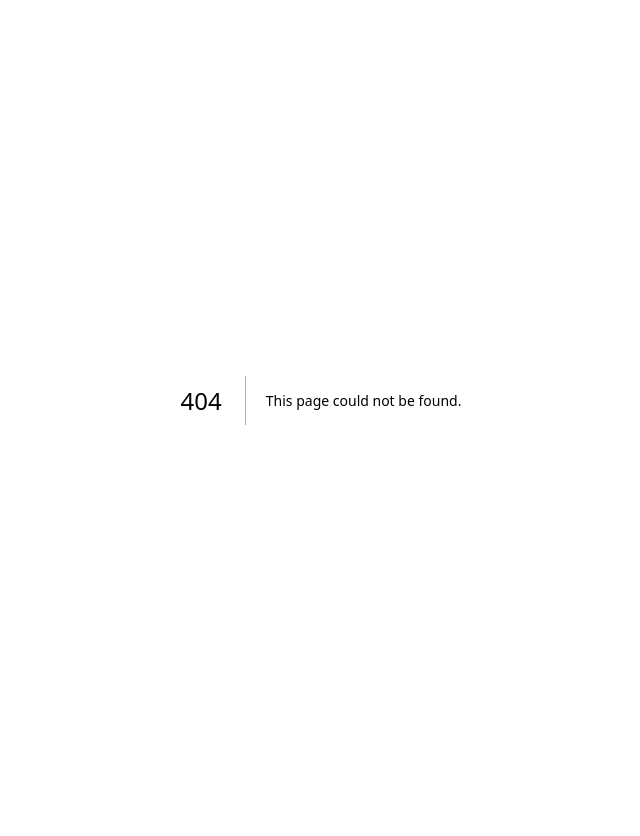
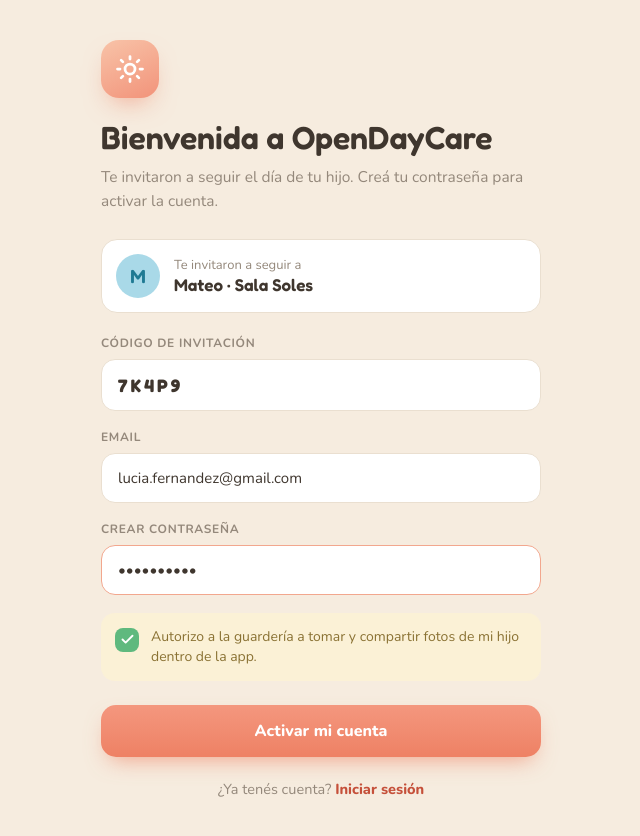
Before and after one commit to Dayana2427/open-daycare, a Next.js app: page /activate in a window 1280 px wide. Before the commit this address had no page. Shown: the top 836 px of the page, without its empty margins (319-959 px from the left). Before the commit the page ends 800 px from the top, so only its background shows below. Built offline with nearby package versions, Linux system fonts and the light colour scheme.

Commit message:
04-Add ActivatePage component for account activation process

```diff
--- /dev/null
+++ b/app/activate/page.tsx
@@ -0,0 +1,215 @@
+import { invite } from "@/lib/data/activation";
+
+export default function ActivatePage() {
+  return (
+    <div
+      className="min-h-screen flex items-center justify-center py-10 px-10"
+      style={{ background: "var(--color-cream)" }}
+    >
+      <div className="w-full max-w-[440px]">
+        {/* Sun icon */}
+        <div
+          className="flex items-center justify-center rounded-[18px] mb-[22px]"
+          style={{
+            width: 58,
+            height: 58,
+            background:
+              "linear-gradient(155deg, var(--color-brand-start), var(--color-coral-soft))",
+            boxShadow: "0 12px 26px -10px rgba(238,129,100,.65)",
+          }}
+        >
+          <SunIcon />
+        </div>
+
+        {/* Title & subtitle */}
+        <h1 className="font-display font-semibold text-[32px] leading-[1.15] text-ink mb-2">
+          Bienvenida a OpenDayCare
+        </h1>
+        <p className="mb-[26px] text-[15.5px] leading-[1.55]" style={{ color: "var(--color-muted-dark)" }}>
+          Te invitaron a seguir el día de tu hijo. Creá tu contraseña para activar la cuenta.
+        </p>
+
+        {/* Invite card */}
+        <InviteCard invite={invite} />
+
+        {/* Invitation code */}
+        <Label> CÓDIGO DE INVITACIÓN</Label>
+        <Input
+          value={invite.code}
+          className="text-[18px] tracking-[3px] font-bold font-display mb-[18px]"
+        />
+
+        {/* Email */}
+        <Label>EMAIL</Label>
+        <Input
+          type="email"
+          value={invite.email}
+          className="mb-[18px]"
+        />
+
+        {/* Password */}
+        <Label>CREAR CONTRASEÑA</Label>
+        <input
+          type="password"
+          defaultValue="contraseña"
+          readOnly
+          className="w-full px-4 py-[14px] rounded-[14px] text-[15px] text-ink mb-[18px] bg-white"
+          style={{ border: "1.5px solid #F2A78E" }}
+        />
+
+        {/* Consent checkbox */}
+        <ConsentCheckbox />
+
+        {/* CTA */}
+        <a
+          href="#"
+          className="block text-center w-full py-[15px] rounded-[15px] text-white font-extrabold text-[16px]"
+          style={{
+            background: "linear-gradient(180deg, var(--color-coral-light), var(--color-coral))",
+            boxShadow: "0 10px 22px -8px rgba(238,129,100,.7)",
+          }}
+        >
+          Activar mi cuenta
+        </a>
+
+        {/* Footer link */}
+        <p className="text-center mt-[22px] text-muted-dark text-[14.5px]">
+          ¿Ya tenés cuenta?{" "}
+          <a href="/login" className="font-extrabold" style={{ color: "var(--color-coral-dark)" }}>
+            Iniciar sesión
+          </a>
+        </p>
+      </div>
+    </div>
+  );
+}
+
+/* ── Sub-components ── */
+
+function InviteCard({ invite }: { invite: typeof import("@/lib/data/activation").invite }) {
+  const colorMap: Record<string, { bg: string; fg: string }> = {
+    sky: { bg: "var(--color-avatar-sky)", fg: "var(--color-avatar-sky-ink)" },
+    pink: { bg: "var(--color-avatar-pink)", fg: "var(--color-avatar-pink-ink)" },
+    green: { bg: "var(--color-avatar-green)", fg: "var(--color-avatar-green-ink)" },
+    yellow: { bg: "var(--color-avatar-yellow)", fg: "var(--color-avatar-yellow-ink)" },
+    purple: { bg: "var(--color-avatar-purple)", fg: "var(--color-avatar-purple-ink)" },
+  };
+
+  const c = colorMap[invite.color] ?? colorMap.sky;
+
+  return (
+    <div
+      className="flex items-center gap-[14px] rounded-[16px] p-[14px] mb-[22px]"
+      style={{
+        border: "1.5px solid var(--color-input-border)",
+        background: "white",
+      }}
+    >
+      <div
+        className="flex items-center justify-center rounded-full"
+        style={{
+          width: 44,
+          height: 44,
+          background: c.bg,
+          color: c.fg,
+        }}
+      >
+        <span className="font-display font-semibold text-[19px]">
+          {invite.initial}
+        </span>
+      </div>
+      <div>
+        <div className="text-[13px]" style={{ color: "var(--color-muted-dark)" }}>
+          Te invitaron a seguir a
+        </div>
+        <div className="font-display font-semibold text-[17px] text-ink">
+          {invite.childName} · {invite.room}
+        </div>
+      </div>
+    </div>
+  );
+}
+
+function Label({ children }: { children: string }) {
+  return (
+    <div className="text-[12px] font-bold tracking-[.7px] text-muted-dark mb-2">
+      {children}
+    </div>
+  );
+}
+
+function Input({
+  value,
+  type = "text",
+  className = "",
+}: {
+  value: string;
+  type?: string;
+  className?: string;
+}) {
+  return (
+    <input
+      type={type}
+      defaultValue={value}
+      readOnly
+      className={`w-full px-4 py-[14px] rounded-[14px] text-[15px] text-ink bg-white ${className}`}
+      style={{ border: "1.5px solid var(--color-input-border)" }}
+    />
+  );
+}
+
+function ConsentCheckbox() {
+  return (
+    <label
+      className="flex items-start gap-3 rounded-[14px] p-[14px] mb-6 cursor-pointer"
+      style={{
+        background: "var(--color-consent-bg)",
+        color: "var(--color-consent-ink)",
+      }}
+    >
+      <span
+        className="flex-none flex items-center justify-center rounded-lg"
+        style={{
+          width: 24,
+          height: 24,
+          marginTop: 1,
+          background: "var(--color-consent-check)",
+        }}
+      >
+        <svg
+          width="15"
+          height="15"
+          viewBox="0 0 24 24"
+          fill="none"
+          stroke="#fff"
+          strokeWidth="3"
+          strokeLinecap="round"
+          strokeLinejoin="round"
+        >
+          <polyline points="20 6 9 17 4 12" />
+        </svg>
+      </span>
+      <span className="text-[14px] leading-[1.45]">
+        Autorizo a la guardería a tomar y compartir fotos de mi hijo dentro de la app.
+      </span>
+    </label>
+  );
+}
+
+function SunIcon() {
+  return (
+    <svg
+      width="30"
+      height="30"
+      viewBox="0 0 24 24"
+      fill="none"
+      stroke="#fff"
+      strokeWidth="2.2"
+      strokeLinecap="round"
+      strokeLinejoin="round"
+    >
+      <circle cx="12" cy="12" r="4" />
+      <path d="M12 2v2M12 20v2M4.9 4.9l1.4 1.4M17.7 17.7l1.4 1.4M2 12h2M20 12h2M4.9 19.1l1.4-1.4M17.7 6.3l1.4-1.4" />
+    </svg>
+  );
+}
```
